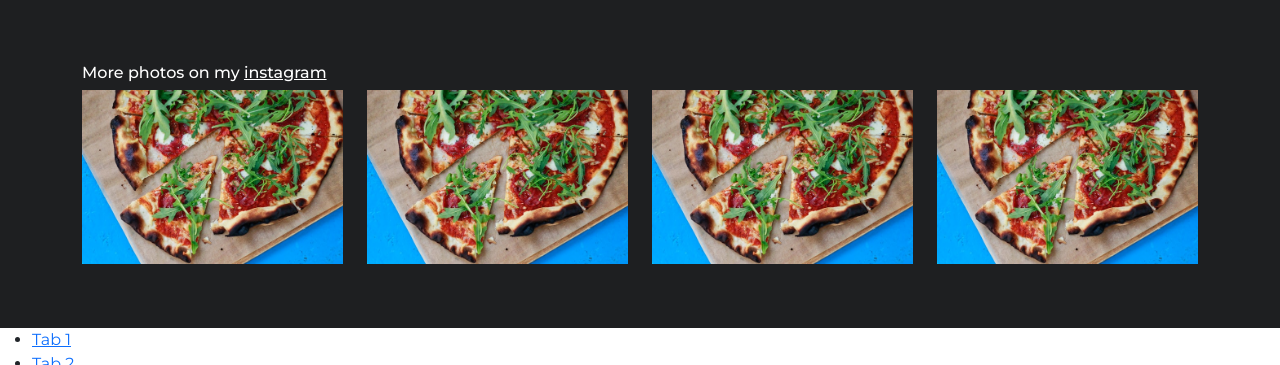
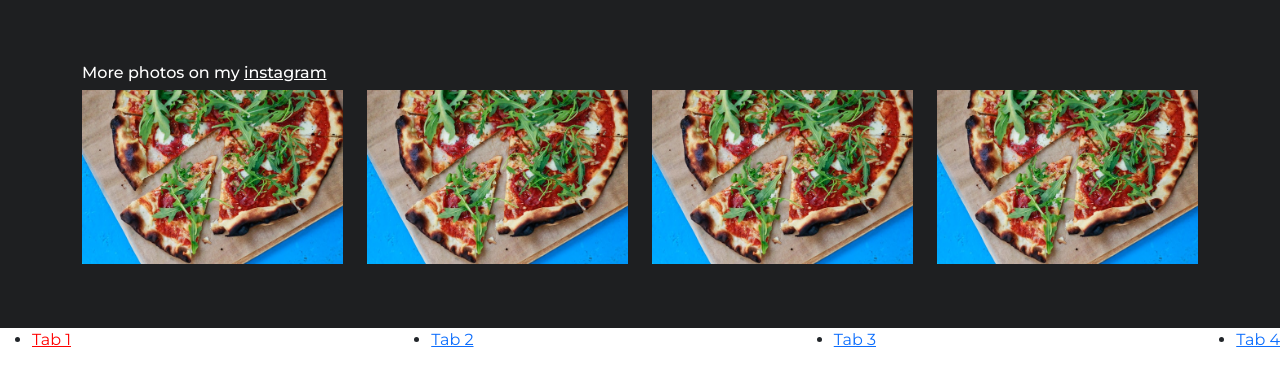
Before and after one commit to JoyChristine/myphotos, a Django app: page / in a window 1280 px wide. Shown: the part 1765-2130 px from the top of the page. Run offline with Django 4.2, Linux system fonts and the light colour scheme; data that the repository does not hold is empty.

Commit message:
style tabs

```diff
--- a/static/css/styles.css
+++ b/static/css/styles.css
@@ -239,3 +239,19 @@ footer{
 
   text-align: center;
 }
+
+.current a {
+  color:red;
+}
+.tabs-menu {
+  display:flex;
+  flex-wrap:wrap;
+  justify-content:space-between;
+}
+.tab-content {
+  display:none;
+}
+
+#tab-1 {
+  display:block;
+}
```
